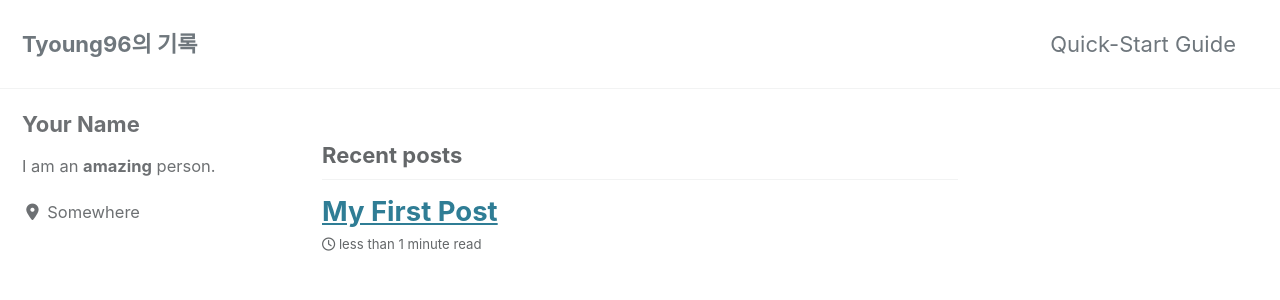
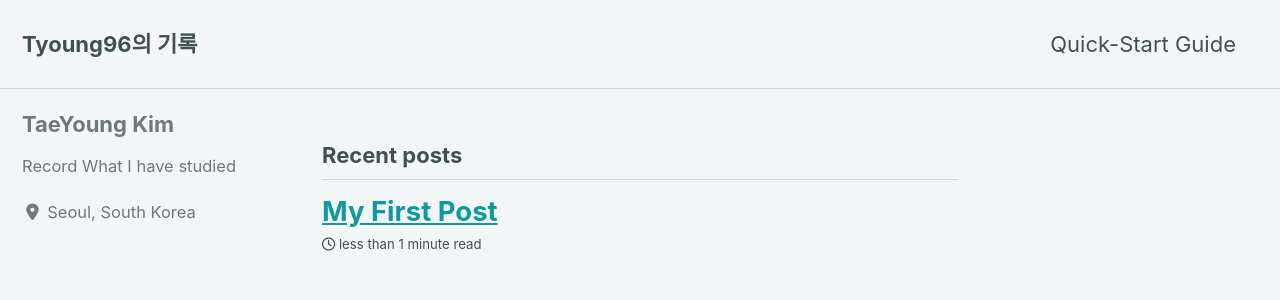
Before and after one commit to Taeyoung96/Taeyoung96.github.io, a Jekyll site: the page built from index.html, in a window 1280 px wide and 900 px high. Shown: the top 300 px of the window. Built offline with Jekyll 4.4.1, drawn with Linux system fonts in a browser that asks for light colours; cached includes are drawn as plain includes; nearby versions of some CDN libraries; the list of posts is cut into pages by our own code.

Commit message:
first modify _config.yml

```diff
--- a/_config.yml
+++ b/_config.yml
@@ -12,7 +12,7 @@
 
 # theme                  : "minimal-mistakes-jekyll"
 # remote_theme           : "mmistakes/minimal-mistakes"
-minimal_mistakes_skin    : "default" # "air", "aqua", "contrast", "dark", "dirt", "neon", "mint", "plum", "sunrise"
+minimal_mistakes_skin    : "mint" # "air", "aqua", "contrast", "dark", "dirt", "neon", "mint", "plum", "sunrise"
 
 # Site Settings
 locale                   : "en-US"
@@ -22,7 +22,7 @@ subtitle                 : # site tagline that appears below site title in masth
 name                     : "Taeyoung Kim"
 description              : "An amazing website."
 url                      : "https://Taeyoung96.github.io"
-baseurl                  : # the subpath of your site, e.g. "/blog"
+baseurl                  : ""
 repository               : "Taeyoung96/Taeyoung96.github.io"
 teaser                   : # path of fallback teaser image, e.g. "/assets/images/500x300.png"
 logo                     : # path of logo image to display in the masthead, e.g. "/assets/images/88x88.png"
@@ -93,10 +93,10 @@ analytics:
 
 # Site Author
 author:
-  name             : "Your Name"
+  name             : "TaeYoung Kim"
   avatar           : # path of avatar image, e.g. "/assets/images/bio-photo.jpg"
-  bio              : "I am an **amazing** person."
-  location         : "Somewhere"
+  bio              : "Record What I have studied"
+  location         : "Seoul, South Korea"
   email            :
   links:
     - label: "Email"
```
Also changed, not shown: README.md (deleted).
